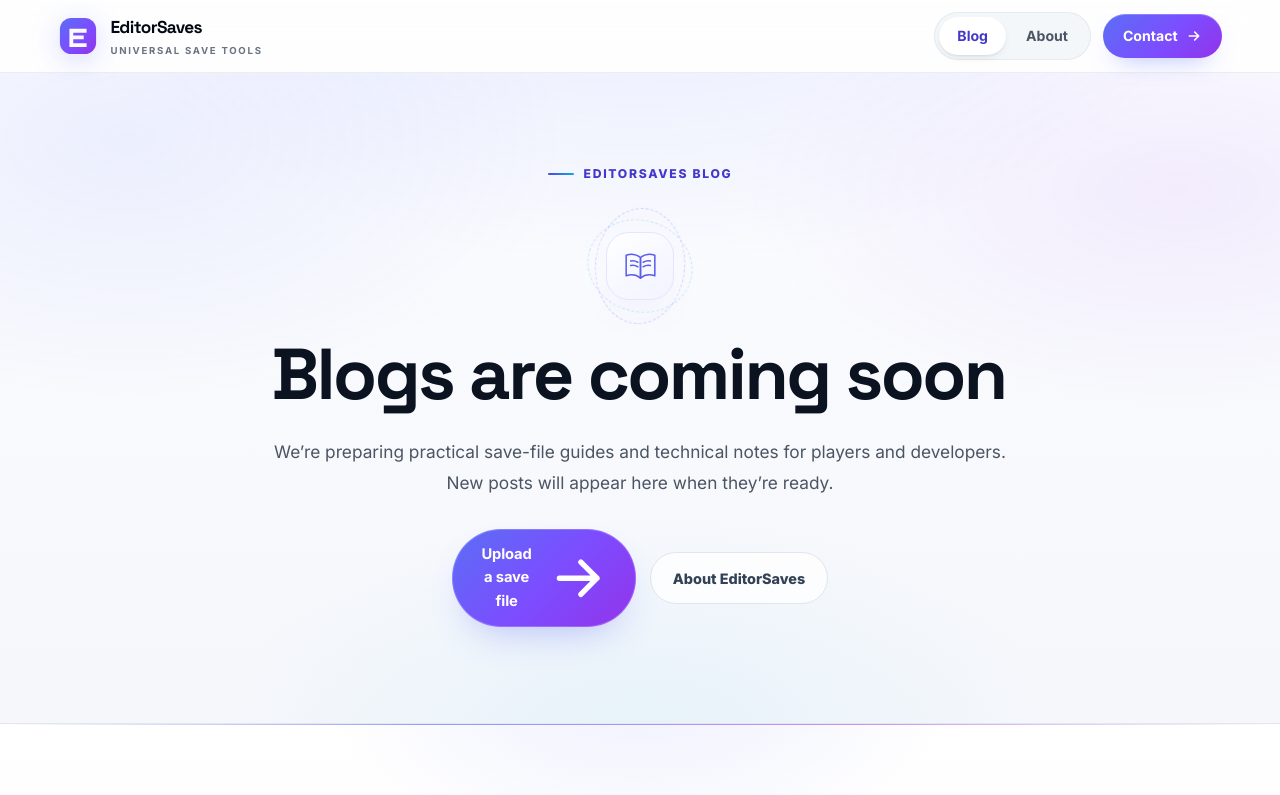
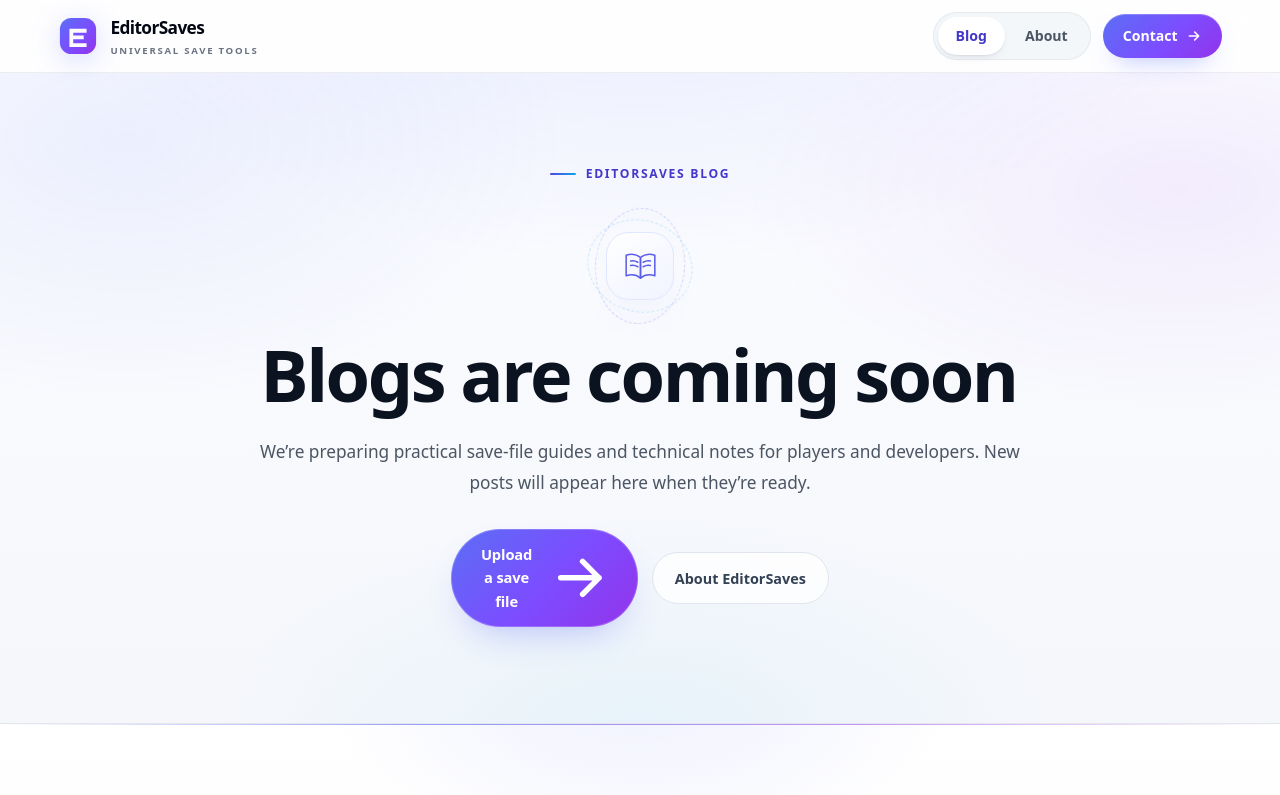
Before and after one commit to ihtiss991-commits/editorsaves-frontend, a Next.js app: page /blog in a window 1280 px wide. Shown: the top 795 px of the page. Built offline with nearby package versions, Linux system fonts and the light colour scheme.

Commit message:
Remove build-time Google Fonts network dependency

```diff
--- a/src/app/layout.tsx
+++ b/src/app/layout.tsx
@@ -1,15 +1,10 @@
 import type { Metadata, Viewport } from 'next';
-import { Inter, JetBrains_Mono, Space_Grotesk } from 'next/font/google';
-import type { ReactNode } from 'react';
+import type { CSSProperties, ReactNode } from 'react';
 import './globals.css';
 import Navbar from '@/components/Navbar';
 import Footer from '@/components/Footer';
 import GoogleAnalytics from '@/components/GoogleAnalytics';
 import { SITE_DESCRIPTION, SITE_URL } from '@/lib/constants';
-
-const inter = Inter({ subsets: ['latin'], display: 'swap', variable: '--font-inter', weight: ['300', '400', '500', '600', '700', '800', '900'] });
-const jetbrainsMono = JetBrains_Mono({ subsets: ['latin'], display: 'swap', variable: '--font-jetbrains', weight: ['400', '500', '600'] });
-const spaceGrotesk = Space_Grotesk({ subsets: ['latin'], display: 'swap', variable: '--font-space', weight: ['400', '500', '600', '700'] });
 
 export const metadata: Metadata = {
   metadataBase: new URL(SITE_URL),
@@ -29,7 +24,7 @@ export const viewport: Viewport = {
 
 export default function RootLayout({ children }: Readonly<{ children: ReactNode }>) {
   return (
-    <html lang="en" className={`${inter.variable} ${spaceGrotesk.variable} ${jetbrainsMono.variable}`}>
+    <html lang="en" style={{ '--font-inter': 'system-ui, -apple-system, BlinkMacSystemFont, "Segoe UI", sans-serif', '--font-space': 'system-ui, -apple-system, BlinkMacSystemFont, "Segoe UI", sans-serif', '--font-jetbrains': 'ui-monospace, SFMono-Regular, Menlo, monospace' } as CSSProperties}>
       <body>
         <Navbar />
         <main>{children}</main>
```
